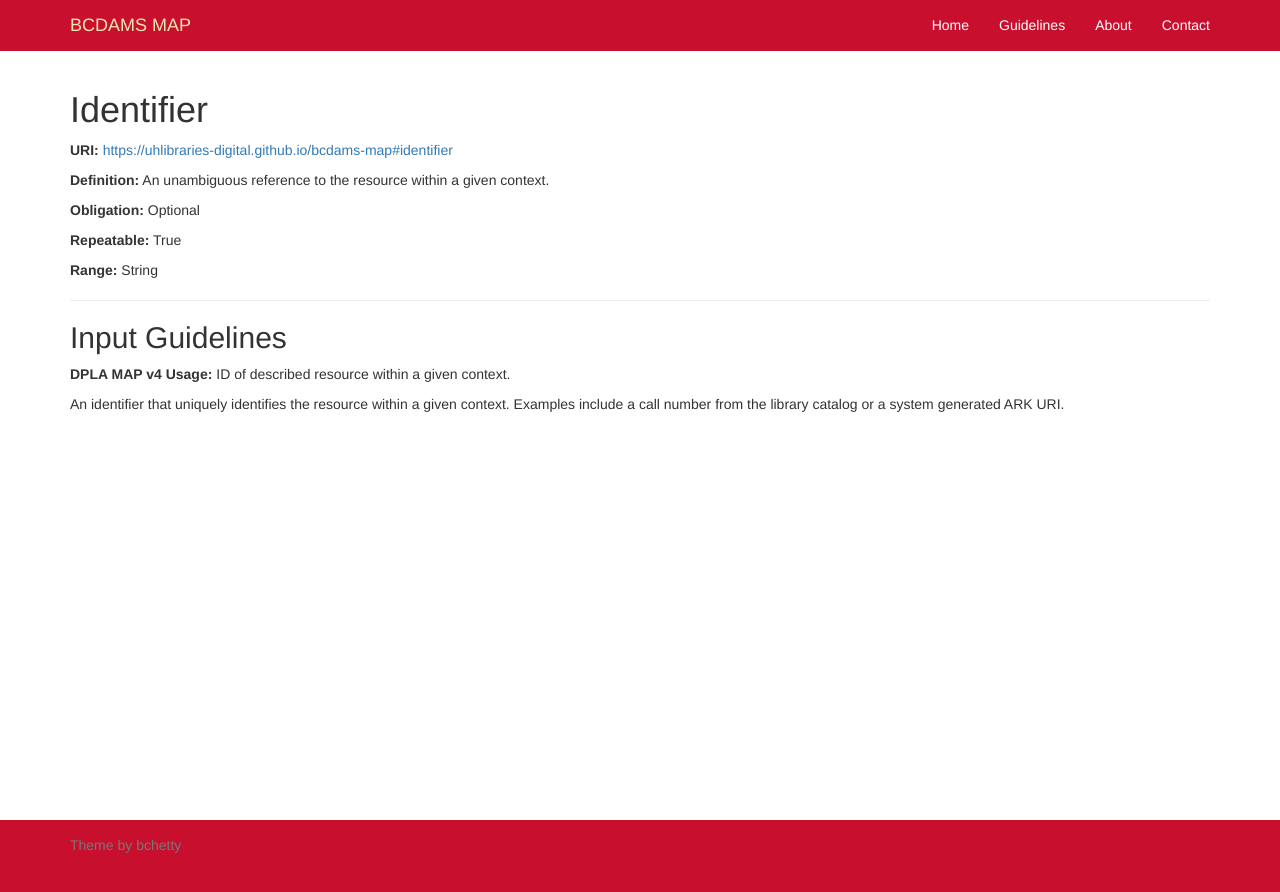
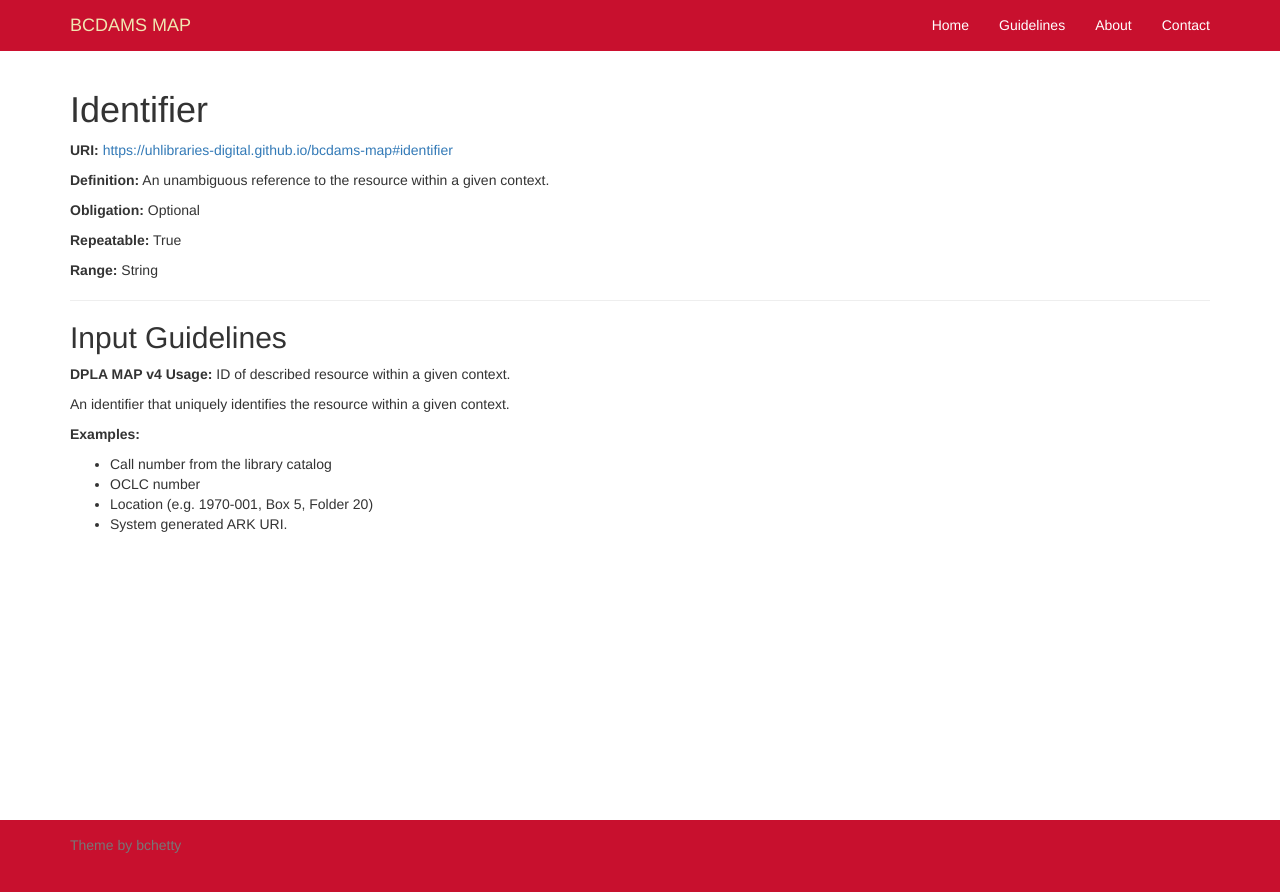
Before and after one commit to uhlibraries-digital/bcdams-map, a Jekyll site: the page built from guidelines/identifier.md, in a window 1280 px wide. Shown: the top 892 px of the page. Built offline with Jekyll 4.4.1, drawn with Linux system fonts in a browser that asks for light colours; nearby versions of some CDN libraries; comment, search, counter and statistics services are not loaded.

Commit message:
update identifier guidelines

```diff
--- a/guidelines/identifier.md
+++ b/guidelines/identifier.md
@@ -9,4 +9,10 @@ comments: false
 
 **DPLA MAP v4 Usage:** ID of described resource within a given context.
 
-An identifier that uniquely identifies the resource within a given context. Examples include a call number from the library catalog or a system generated ARK URI.
+An identifier that uniquely identifies the resource within a given context.
+
+__Examples:__
+- Call number from the library catalog
+- OCLC number
+- Location (e.g. 1970-001, Box 5, Folder 20)
+- System generated ARK URI.
```
